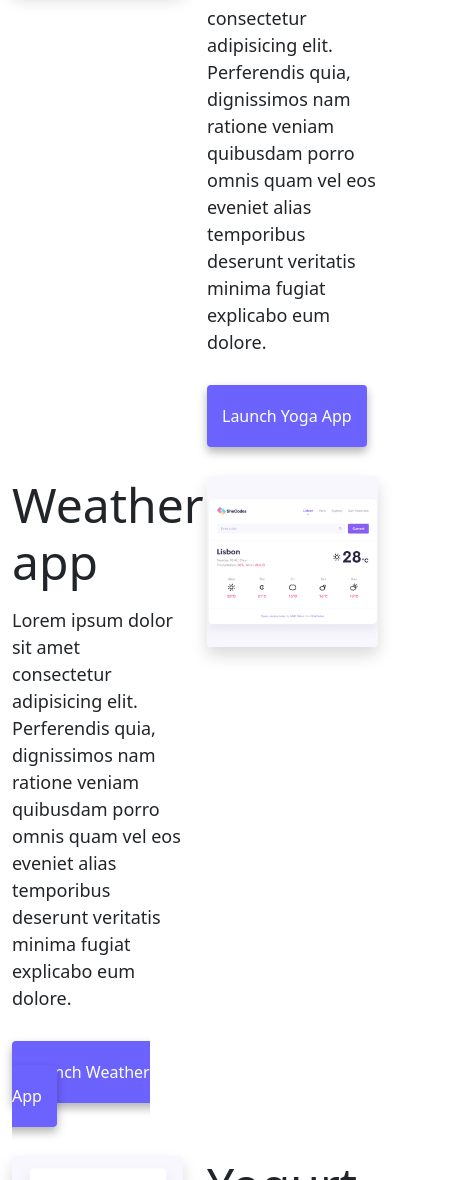
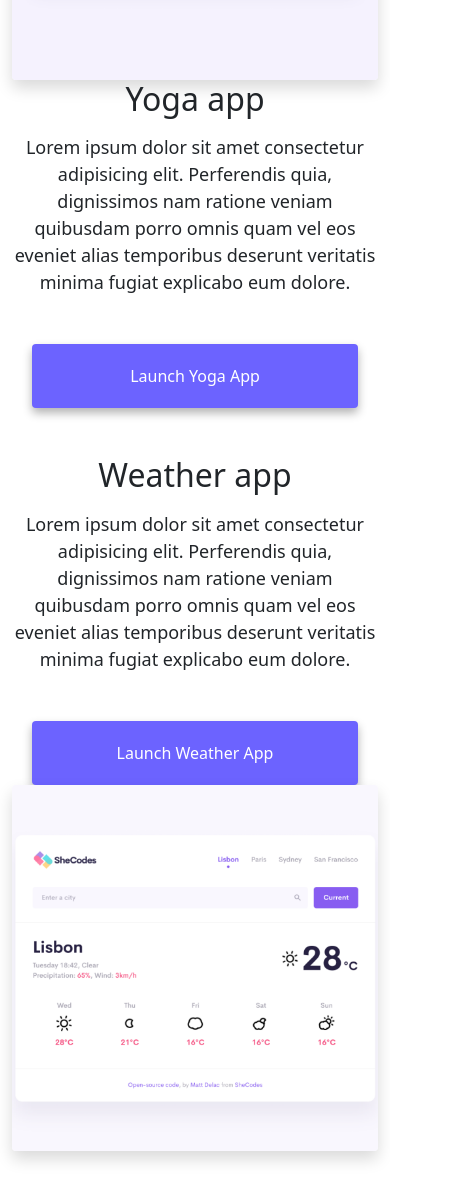
Before and after one commit to akhona-mazingisa/Advanced-Tools-homework-challenge, a plain HTML site: page index.html in a window 390 px wide. Shown: the part 820-2000 px from the top of the page, 454 px wide, since content can reach past the window. Drawn offline with nearby package versions, Linux system fonts and the light colour scheme.

Commit message:
Made the website more responsive

```diff
--- a/index.html
+++ b/index.html
@@ -60,10 +60,10 @@
     </div>
     <div class="container">
       <div class="row">
-        <div class="col-6">
+        <div class="col-sm-6">
           <img src="images/yoga.png" class="img-fluid shadow rounded" alt="Yoga Project" />
         </div>
-        <div class="col-6">
+        <div class="col-sm-6">
           <h2 class="mb-3">Yoga app</h2>
           <p>
             Lorem ipsum dolor sit amet consectetur adipisicing elit. Perferendis
@@ -72,12 +72,13 @@
             explicabo eum dolore.
           </p>
           <div class="mt-5">
-            <a href="#" class="primary-link">Launch Yoga App</a>
+            <a href="#" class="primary-link project-link" title="Yoga Project"
+            >Launch Yoga App</a>
           </div>
         </div>
       </div>
       <div class="row mt-5">
-        <div class="col-6">
+        <div class="col-sm-6">
           <h2 class="mb-3">Weather app</h2>
           <p>
             Lorem ipsum dolor sit amet consectetur adipisicing elit. Perferendis
@@ -86,18 +87,19 @@
             explicabo eum dolore.
           </p>
           <div class="mt-5">
-            <a href="#" class="primary-link">Launch Weather App</a>
+            <a href="#" class="primary-link project-link" title="Weather Project"
+            >Launch Weather App</a>
           </div>
         </div>
-        <div class="col-6">
+        <div class="col-sm-6">
           <img src="images/weather.png" class="img-fluid shadow rounded" alt="Weather Project" />
         </div>
       </div>
       <div class="row mt-5">
-        <div class="col-6">
+        <div class="col-sm-6">
           <img src="images/yogurt.png" class="img-fluid shadow rounded" alt="Yogurt Project" />
         </div>
-        <div class="col-6">
+        <div class="col-sm-6">
           <h2 class="mb-3">Yogurt app</h2>
           <p>
             Lorem ipsum dolor sit amet consectetur adipisicing elit. Perferendis
@@ -106,7 +108,8 @@
             explicabo eum dolore.
           </p>
           <div class="mt-5">
-            <a href="#" class="primary-link">Launch Weather App</a>
+            <a href="#" class="primary-link project-link" title="Yogurt Project"
+            >Launch Yogurt App</a>
           </div>
         </div>
       </div>
--- a/style.css
+++ b/style.css
@@ -5,7 +5,7 @@
 }
 
 body {
-  margin-top: 100px;
+  margin: 100px 0;
 }
 
 h1,
@@ -52,6 +52,10 @@ p {
   color: white;
 }
 
+.primary-link hover {
+  color: white;
+}
+
 .secondary-link {
   border-radius: 4px;
   padding: 20px 15px;
@@ -86,3 +90,25 @@ p {
 .email-link:hover {
   text-decoration: underline;
 }
+
+@media (max-width: 900px) {
+  h1 {
+    font-size: 48px;
+    line-height: 1.5;
+  }
+
+  h2 {
+    text-align: center;
+    font-size: 32px
+  }
+
+  p {
+    text-align: center;
+  }
+
+  .project-link {
+    display: block;
+    text-align: center;
+    margin: 0 20px;
+  }
+}
```
Also changed, not shown: about.html (+3 -3 lines).
